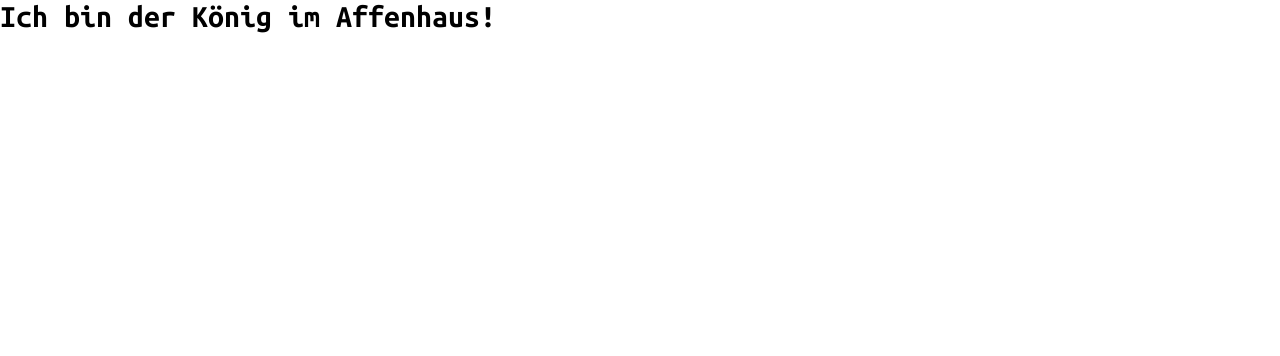
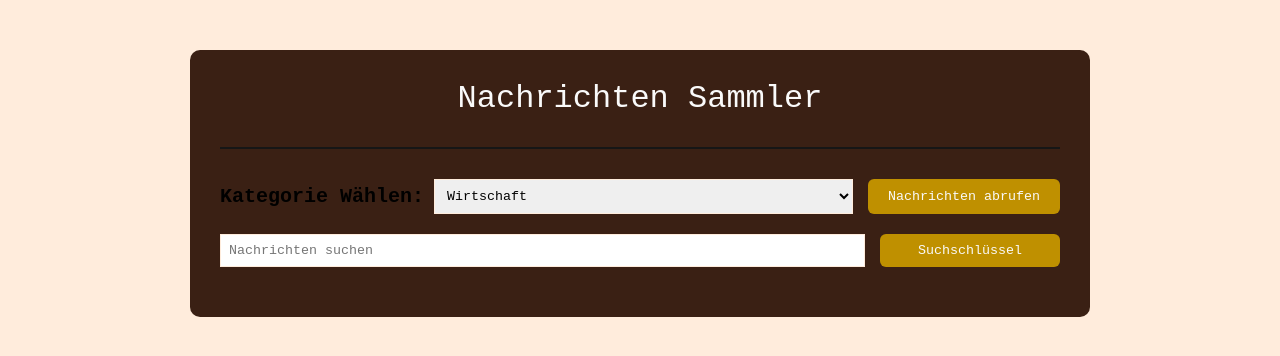
Before and after one commit to SirVoelkel/news-finder, a plain HTML site: page index.html in a window 1280 px wide. Drawn offline with Linux system fonts and the light colour scheme.

Commit message:
implement-of-fetch-function

```diff
--- a/add.js
+++ b/add.js
@@ -0,0 +1,68 @@
+// API Schlüsssel von newsapi.org
+const API_KEY = 'db2789374926495da306d05e6aab2859';
+
+let currentPage = 1;
+let currentCategory = null;
+let currentKeyword = null;
+let isLoading = false;
+let lastArticleCount = 0;
+
+function fetchNews(isSearching){
+    if (isLoading) return;
+
+    isLoading = true;
+    let url;
+    if (isSearching){
+        const keyword = document.getElementById('searchKeyword').value;
+        url = `https://newsapi.org/v2/everything?q=${keyword}&apiKey=${API_KEY}&page=${currentPage}`;
+    }
+    else{
+        const category = currentCategory || document.getElementById('category').value;
+        url = `https://newsapi.org/v2/top-headlines?country=us&category=${category}&apiKey=${API_KEY}&page{currentPage}`;
+    }
+
+    fetch(url).then(response => response.json()).then(data => {
+        const newsContainer = document.getElementById('newsContainer');
+
+        if (currentPage === 1) {
+            newsContainer.innerHTML = '';
+        }
+
+        const articlesWithImage = data.aticles.filter(article => article.urlToImage);
+
+        if (articlesWithImage === 0 || articlesWithImage.length === lastArticleCount) {
+            displayNoMoreNews();
+            return;
+        }
+
+        lastArticleCount = articlesWithImage.length;
+
+        articlesWithImage.foreach(article =>{
+            const newsItem = `
+                <div className="newsItem">
+                    <div className="newsImage">
+                        <img src="${article.urlToImage}" alt="${article.title}">
+                    </div>
+                    <div className="newsContent">
+                        <div className="info">
+                            <h5>${article.source.name}</h5>
+                            <span> | </span>
+                            <h5>${article.puplishedAt}</h5>
+                        </div>
+                        <h2>${article.title}</h2>
+                        <p>${article.description}</p>
+                        <a href="${article.url} target="_blank">Lese mehr<a/>
+                    </div>
+                </div>
+            `;
+
+            newsContainer.innerHTML += newsItem;
+        });
+
+        currentPage++;
+        isLoading = false;
+    }).catch(error => {
+        console.error("Es ist ein Fehler aufgetreten:", error);
+        isLoading = false;
+    });
+}
--- a/index.html
+++ b/index.html
@@ -7,8 +7,33 @@
     <title>Search Site | Logan</title>
 </head>
 <body>
-    <h1>Ich bin der König im Affenhaus!</h1>
 
+    <div class="container">
+        <h1>Nachrichten Sammler</h1>
+
+        <div class="selection-container">
+            <label for="category">Kategorie Wählen: </label>
+            <select id="category">
+                <option value="business">Wirtschaft</option>
+                <option value="entertainment">Unterhaltung</option>
+                <option value="general">Allgemein</option>
+                <option value="health">Gesundheit</option>
+                <option value="science">Wissenschaft</option>
+                <option value="sports">Sport</option>
+                <option value="technology">Technologie</option>
+            </select>
+            <button id="fetch-category">Nachrichten abrufen</button>
+        </div>
+
+        <div class="search-container">
+            <input type="text" id="searchKeyword" placeholder="Nachrichten suchen">
+            <button onclick="fetchNews(true)">Suchschlüssel</button>
+        </div>
+
+        <div id="news-container">
+
+        </div>
+    </div>
 
     <script src="add.js"></script>
 </body>
--- a/style.css
+++ b/style.css
@@ -1,14 +1,14 @@
 /************ Default Settings ************/
-@import url('https://fonts.googleapis.com/css2?family=Ubuntu+Mono:ital,wght@0,400;0,700;1,400;1,700&display=swap');
+@import url('https://fonts.googleapis.com/css2?family=Ubuntu:ital,wght@0,300;0,400;0,500;0,700;1,300;1,400;1,500;1,700&display=swap');
 
 :root{
-    --ocker-color: (180,95,6);
-    --dark-yellow: (191,144,0);
-    --dark-red: (102,0,0);
-    --dark-color: ;
-    --dark-accent: (58,32,20);
-    --light-color: ;
-    --light-accent: (255,236,220);
+    --ocker-color: rgb(180, 95, 6);
+    --dark-yellow: rgb(191, 144, 0);
+    --dark-red: rgb(102, 0, 0);
+    --dark-color: rgb(22, 22, 22);
+    --dark-accent: rgb(58, 32, 20);
+    --light-color: #fafafa;
+    --light-accent: rgb(255, 236, 220);
 }
 
 *{
@@ -17,3 +17,87 @@
     box-sizing: border-box;
     font-family: "Ubuntu Mono", monospace;
 }
+
+
+
+
+
+/************ Main Settings ************/
+
+body{
+    background: var(--light-accent);
+}
+
+.container{
+    max-width: 900px;
+    margin: 50px auto;
+    padding: 30px;
+    border-radius: 10px;
+    background-color: var(--dark-accent);
+
+    transition: all .3s ease;
+
+    &:hover{
+        box-shadow: 0 10px 30px rgba(0, 0, 0, .2);
+    }
+}
+
+h1{
+    font-weight: 400;
+    font-style: normal;
+    text-align: center;
+    color: var(--light-color);
+    margin-bottom: 30px;
+    border-bottom: 2px solid var(--dark-color);
+    padding-bottom: 30px;
+}
+
+.selection-container,
+.search-container{
+    display: flex;
+    justify-content: space-between;
+    align-items: center;
+    margin-bottom: 20px;
+}
+
+.selection-container label{
+    font-size: 20px;
+    font-weight: 700;
+    margin-right: 10px;
+}
+
+.selection-container select{
+    padding: 8px;
+    flex: 1;
+    border: 1px solid var(--light-accent);
+    outline: none;
+}
+
+.selection-container button{
+    min-width: 180px;
+    border: none;
+    background-color: var(--dark-yellow);
+    color: var(--light-color);
+    padding: 10px 20px;
+    border-radius: 6px;
+    cursor: pointer;
+    margin-left: 15px;
+}
+
+.search-container input[type="text"]{
+    padding: 8px;
+    flex: 1;
+    border: 1px solid var(--light-accent);
+    outline: none;
+}
+
+.search-container button{
+    min-width: 180px;
+    border: none;
+    background-color: var(--dark-yellow);
+    color: var(--light-color);
+    padding: 9px 20px;
+    border-radius: 6px;
+    cursor: pointer;
+    margin-left: 15px;
+}
```
